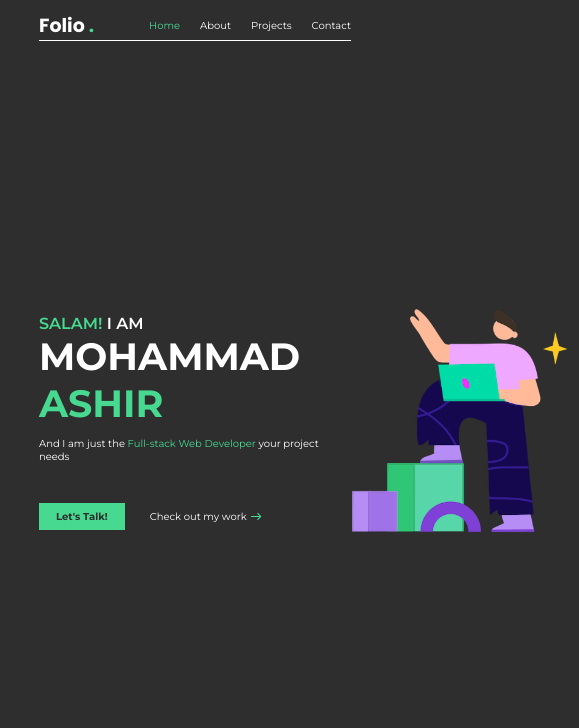
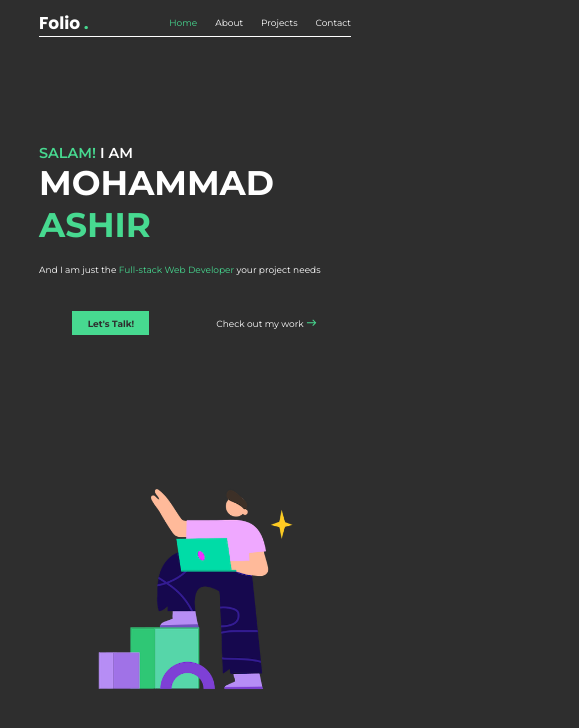
Before and after one commit to A-shir1/Ashir-Portfolio, a React (Create React App) app: page / in a window 390 px wide. Shown: the top 728 px of the page, 579 px wide, since content can reach past the window. Built offline with nearby package versions, Linux system fonts and the light colour scheme.

Commit message:
Made Home Page responsive

```diff
--- a/src/App.css
+++ b/src/App.css
@@ -15,17 +15,18 @@ body{
   background-color: var(--main-grey);
   color: white;
   font-family: 'Montserrat', sans-serif;
+  /* background-color: red; */
+
 }
 
 .App{
   height: 100vh;
   margin: 0 10%;
   position: relative;
-  /* background-color: red; */
 }
 
 .Home, .About, .Contact{
-  height: 100vh;
+  height: 100%;
   width: 100%;
 
   display: flex;
@@ -54,6 +55,6 @@ body{
 
 @media screen and (max-width: 650px) {
   :root{
-    font-size: 8px;
+    font-size: 9px;
   }
 }
--- a/src/Pages/Contact/Contact.css
+++ b/src/Pages/Contact/Contact.css
@@ -96,9 +96,3 @@
 .send-btn:hover{
     background-color: var(--hover-emerald-green);
 }
-
-@media screen and (max-width: 768px) {
-    :root{
-      font-size: 10px;
-    }
-  }
--- a/src/Pages/Home/Home.css
+++ b/src/Pages/Home/Home.css
@@ -60,7 +60,7 @@
 }
 
 .secondary-cta:hover #left-arrow{
-    margin-left: 0.62rem;
+    transform: translateX(0.68rem);
 }
 
 .home-right img{
@@ -74,3 +74,37 @@
         font-size: 1rem;
     }
 }
+
+@media screen and (max-width: 430px) {
+    .Home{
+        flex-direction: column;
+        align-items: center;
+        justify-content: space-evenly;
+        /* background-color: red; */
+    }
+
+    .home-left, .home-right{
+        width: 100%;
+        display: flex;
+        flex-direction: column;
+        align-items: center;
+    }
+
+    .heading, .tag-line{
+        width: 100%;
+    }
+
+    .call-to-action{
+        margin: auto;
+        width: 100%;
+    }
+
+    .primary-cta, .secondary-cta{
+        margin: auto;
+    }
+
+    .secondary-cta:hover #left-arrow{
+        transform: translateX(0.3rem);
+    }
+
+}
```
